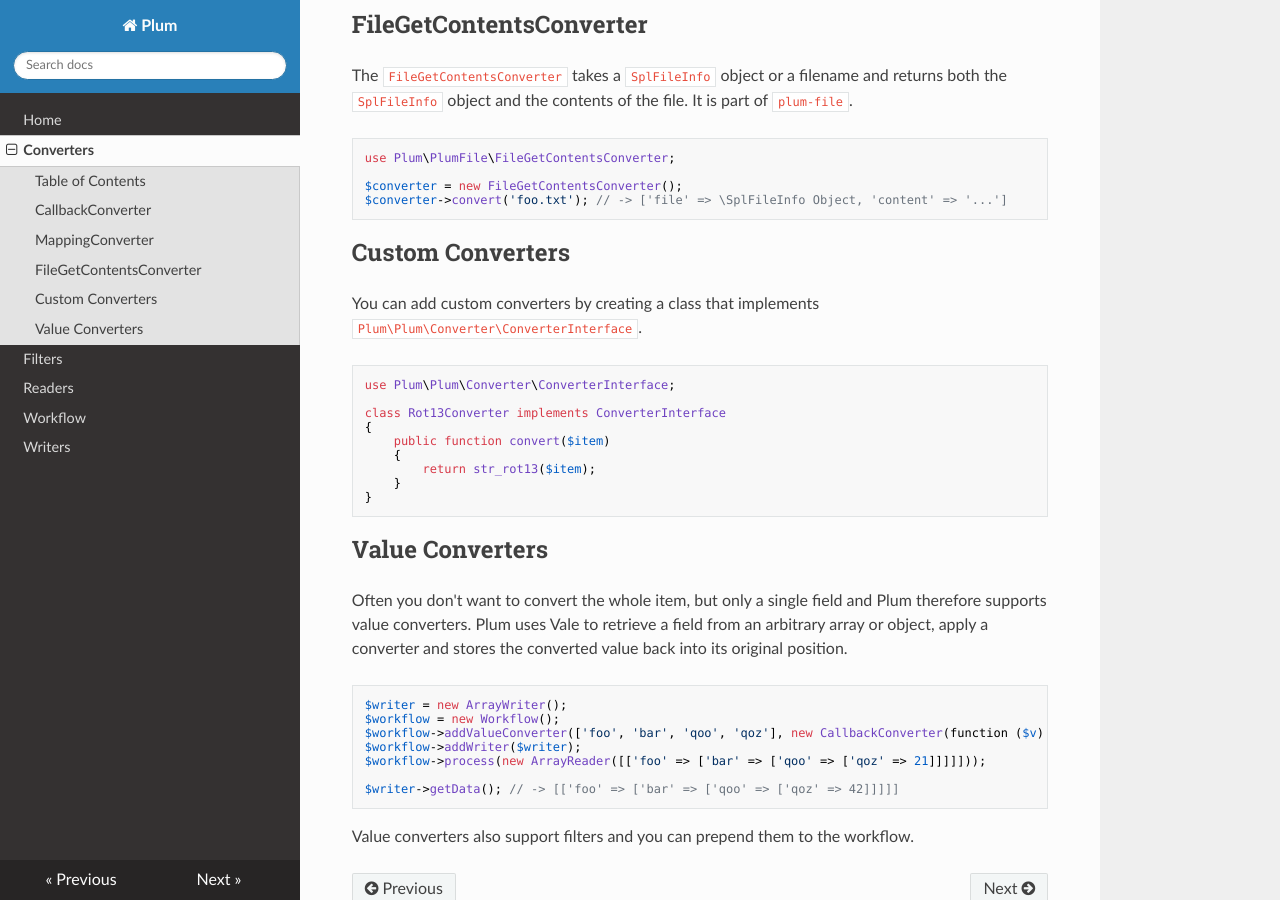
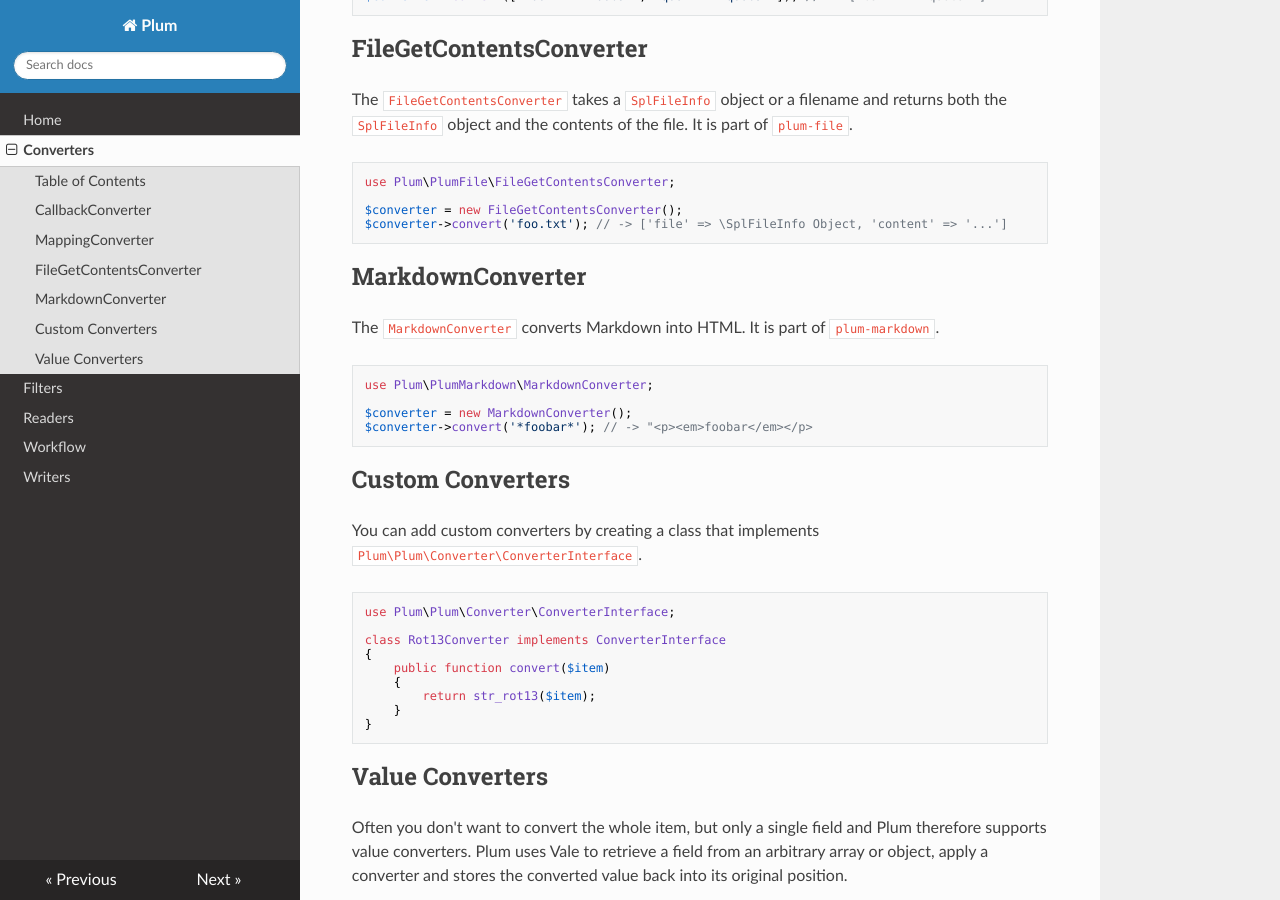
Before and after one commit to plumphp/plum, an MkDocs documentation site: the page built from docs/converters.md, in a window 1280 px wide and 900 px high, scrolled down 1087 px. Built offline with MkDocs 1.6.1, drawn with Linux system fonts in a browser that asks for light colours; nearby versions of some CDN libraries.

Commit message:
Add docs for PlumMarkdown

````diff
--- a/docs/converters.md
+++ b/docs/converters.md
@@ -11,6 +11,7 @@ Table of Contents
 - [CallbackConverter](#callbackconverter)
 - [MappingConverter](#mappingconverter)
 - [FileGetContentsConverter](#filegetcontentsconverter)
+- [MarkdownConverter](#markdownconverter)
 - [Custom Converters](#custom-converters)
 - [Value Converters](#value-converters)
 
@@ -69,6 +70,19 @@ $converter->convert('foo.txt'); // -> ['file' => \SplFileInfo Object, 'content'
 ```
 
 
+MarkdownConverter
+------------------------
+
+The `MarkdownConverter` converts Markdown into HTML. It is part of `plum-markdown`.
+
+```php
+use Plum\PlumMarkdown\MarkdownConverter;
+
+$converter = new MarkdownConverter();
+$converter->convert('*foobar*'); // -> "<p><em>foobar</em></p>
+```
+
+
 Custom Converters
 -----------------
 
````
Also changed, not shown: README.md (+8 -7 lines).
